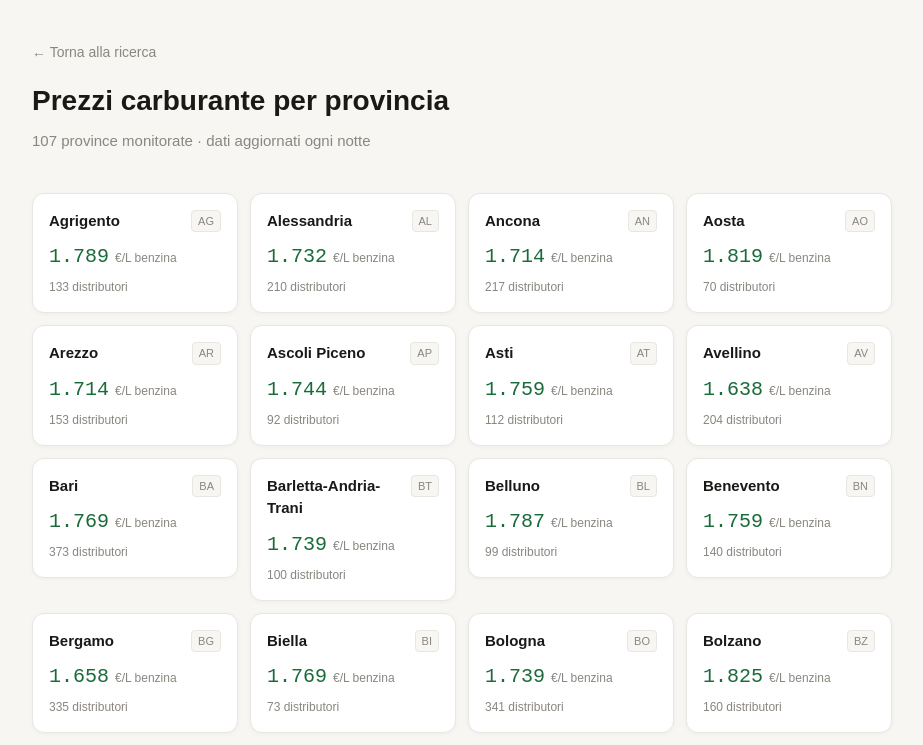
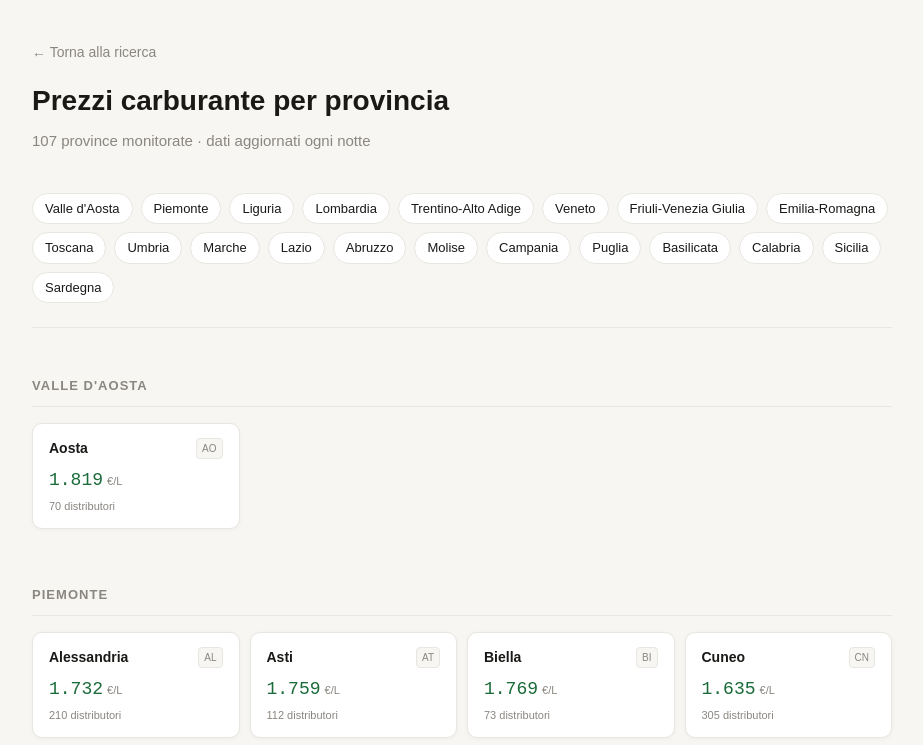
Before and after one commit to YannickMarguerettaz/benzina-economica, a Next.js app: page /province in a window 1280 px wide. Shown: the top 745 px of the page, without its empty margins (178-1101 px from the left). Built offline with nearby package versions, Linux system fonts and the light colour scheme.

Commit message:
Pagina province: suddivisione per regione con ancore

```diff
--- a/src/app/province/page.tsx
+++ b/src/app/province/page.tsx
@@ -21,91 +21,170 @@ const NOMI_CORRETTI: Record<string, string> = {
   SU: 'Sud Sardegna',
 };
 
-function getProvince(): Provincia[] {
+const REGIONI: Record<string, string[]> = {
+  'Valle d\'Aosta': ['AO'],
+  'Piemonte': ['AL', 'AT', 'BI', 'CN', 'NO', 'TO', 'VB', 'VC'],
+  'Liguria': ['GE', 'IM', 'SP', 'SV'],
+  'Lombardia': ['BG', 'BS', 'CO', 'CR', 'LC', 'LO', 'MB', 'MI', 'MN', 'PV', 'SO', 'VA'],
+  'Trentino-Alto Adige': ['BZ', 'TN'],
+  'Veneto': ['BL', 'PD', 'RO', 'TV', 'VE', 'VI', 'VR'],
+  'Friuli-Venezia Giulia': ['GO', 'PN', 'TS', 'UD'],
+  'Emilia-Romagna': ['BO', 'FC', 'FE', 'MO', 'PR', 'PC', 'RA', 'RE', 'RN'],
+  'Toscana': ['AR', 'FI', 'GR', 'LI', 'LU', 'MS', 'PI', 'PO', 'PT', 'SI'],
+  'Umbria': ['PG', 'TR'],
+  'Marche': ['AN', 'AP', 'FM', 'MC', 'PU'],
+  'Lazio': ['FR', 'LT', 'RI', 'RM', 'VT'],
+  'Abruzzo': ['AQ', 'CH', 'PE', 'TE'],
+  'Molise': ['CB', 'IS'],
+  'Campania': ['AV', 'BN', 'CE', 'NA', 'SA'],
+  'Puglia': ['BA', 'BR', 'BT', 'FG', 'LE', 'TA'],
+  'Basilicata': ['MT', 'PZ'],
+  'Calabria': ['CS', 'CZ', 'KR', 'RC', 'VV'],
+  'Sicilia': ['AG', 'CL', 'CT', 'EN', 'ME', 'PA', 'RG', 'SR', 'TP'],
+  'Sardegna': ['CA', 'NU', 'OR', 'SS', 'SU'],
+};
+
+function getProvince(): Record<string, Provincia[]> {
   const path = join(process.cwd(), 'public', 'data', 'province.json');
-  const province: Provincia[] = JSON.parse(readFileSync(path, 'utf-8')).province;
-  return province
-    .map((p) => ({ ...p, nome: NOMI_CORRETTI[p.sigla] ?? p.nome }))
+  const tutte: Provincia[] = JSON.parse(readFileSync(path, 'utf-8')).province;
+
+  const bySigna: Record<string, Provincia> = {};
+  for (const p of tutte) {
+    bySigna[p.sigla] = { ...p, nome: NOMI_CORRETTI[p.sigla] ?? p.nome };
+  }
+
+  const result: Record<string, Provincia[]> = {};
+  for (const [regione, sigle] of Object.entries(REGIONI)) {
+    result[regione] = sigle
+      .map((s) => bySigna[s])
+      .filter(Boolean)
       .sort((a, b) => a.nome.localeCompare(b.nome, 'it'));
+  }
+  return result;
 }
 
 export default function PaginaProvince() {
-  const province = getProvince();
+  const regioniMap = getProvince();
+  const regioni = Object.keys(REGIONI);
 
   return (
     <main style={{ maxWidth: 900, margin: '0 auto', padding: '40px 20px' }}>
+
+      {/* Header */}
       <div style={{ marginBottom: 40 }}>
-        <Link
-          href="/"
-          style={{ color: 'var(--muted)', fontSize: 14, textDecoration: 'none' }}
-        >
+        <Link href="/" style={{ color: 'var(--muted)', fontSize: 14, textDecoration: 'none' }}>
           ← Torna alla ricerca
         </Link>
         <h1 style={{ fontSize: 28, fontWeight: 600, marginTop: 16, marginBottom: 8 }}>
           Prezzi carburante per provincia
         </h1>
         <p style={{ color: 'var(--muted)', fontSize: 15 }}>
-          {province.length} province monitorate · dati aggiornati ogni notte
+          107 province monitorate · dati aggiornati ogni notte
         </p>
       </div>
 
+      {/* Ancore regioni */}
+      <div style={{
+        display: 'flex',
+        flexWrap: 'wrap',
+        gap: 8,
+        marginBottom: 48,
+        paddingBottom: 24,
+        borderBottom: '1px solid var(--border)',
+      }}>
+        {regioni.map((r) => (
+          <a
+            key={r}
+            href={`#${r.toLowerCase().replace(/[^a-z0-9]+/g, '-')}`}
+            style={{
+              fontSize: 13,
+              padding: '5px 12px',
+              border: '1px solid var(--border)',
+              borderRadius: 20,
+              color: 'var(--text)',
+              textDecoration: 'none',
+              background: 'var(--surface)',
+              whiteSpace: 'nowrap',
+            }}
+          >
+            {r}
+          </a>
+        ))}
+      </div>
+
+      {/* Sezioni per regione */}
+      <div style={{ display: 'flex', flexDirection: 'column', gap: 56 }}>
+        {regioni.map((regione) => {
+          const province = regioniMap[regione] ?? [];
+          const anchor = regione.toLowerCase().replace(/[^a-z0-9]+/g, '-');
+          return (
+            <section key={regione} id={anchor}>
+              <h2 style={{
+                fontSize: 13,
+                fontWeight: 600,
+                letterSpacing: '0.08em',
+                textTransform: 'uppercase',
+                color: 'var(--muted)',
+                marginBottom: 16,
+                paddingBottom: 10,
+                borderBottom: '1px solid var(--border)',
+              }}>
+                {regione}
+              </h2>
               <div style={{
                 display: 'grid',
-        gridTemplateColumns: 'repeat(auto-fill, minmax(200px, 1fr))',
-        gap: 12,
+                gridTemplateColumns: 'repeat(auto-fill, minmax(180px, 1fr))',
+                gap: 10,
               }}>
                 {province.map((p) => (
-          <Link
-            key={p.sigla}
-            href={`/${p.slug}`}
-            style={{ textDecoration: 'none' }}
-          >
+                  <Link key={p.sigla} href={`/${p.slug}`} style={{ textDecoration: 'none' }}>
                     <div
                       className="station-card"
                       style={{
                         background: 'var(--surface)',
                         border: '1px solid var(--border)',
-                borderRadius: 12,
-                padding: '16px',
+                        borderRadius: 10,
+                        padding: '14px 16px',
                         cursor: 'pointer',
                       }}
                     >
-              <div style={{ display: 'flex', justifyContent: 'space-between', alignItems: 'flex-start', marginBottom: 10 }}>
-                <span style={{ fontWeight: 600, fontSize: 15, color: 'var(--text)' }}>
+                      <div style={{ display: 'flex', justifyContent: 'space-between', alignItems: 'center', marginBottom: 8 }}>
+                        <span style={{ fontWeight: 600, fontSize: 14, color: 'var(--text)' }}>
                           {p.nome}
                         </span>
                         <span style={{
-                  fontSize: 11,
+                          fontSize: 10,
                           fontWeight: 500,
                           color: 'var(--muted)',
                           background: 'var(--bg)',
                           border: '1px solid var(--border)',
                           borderRadius: 4,
-                  padding: '2px 6px',
+                          padding: '2px 5px',
                         }}>
                           {p.sigla}
                         </span>
                       </div>
 
                       {p.min_benzina && (
-                <div style={{ display: 'flex', alignItems: 'baseline', gap: 6 }}>
-                  <span
-                    className="font-mono"
-                    style={{ fontSize: 20, fontWeight: 500, color: 'var(--green)' }}
-                  >
+                        <div style={{ display: 'flex', alignItems: 'baseline', gap: 4 }}>
+                          <span className="font-mono" style={{ fontSize: 18, fontWeight: 500, color: 'var(--green)' }}>
                             {p.min_benzina.toFixed(3)}
                           </span>
-                  <span style={{ fontSize: 12, color: 'var(--muted)' }}>€/L benzina</span>
+                          <span style={{ fontSize: 11, color: 'var(--muted)' }}>€/L</span>
                         </div>
                       )}
 
-              <div style={{ fontSize: 12, color: 'var(--muted)', marginTop: 6 }}>
+                      <div style={{ fontSize: 11, color: 'var(--muted)', marginTop: 4 }}>
                         {p.totale_distributori} distributori
                       </div>
                     </div>
                   </Link>
                 ))}
               </div>
+            </section>
+          );
+        })}
+      </div>
     </main>
   );
 }
```
Lines whose indentation alone changed are shown as unchanged.
